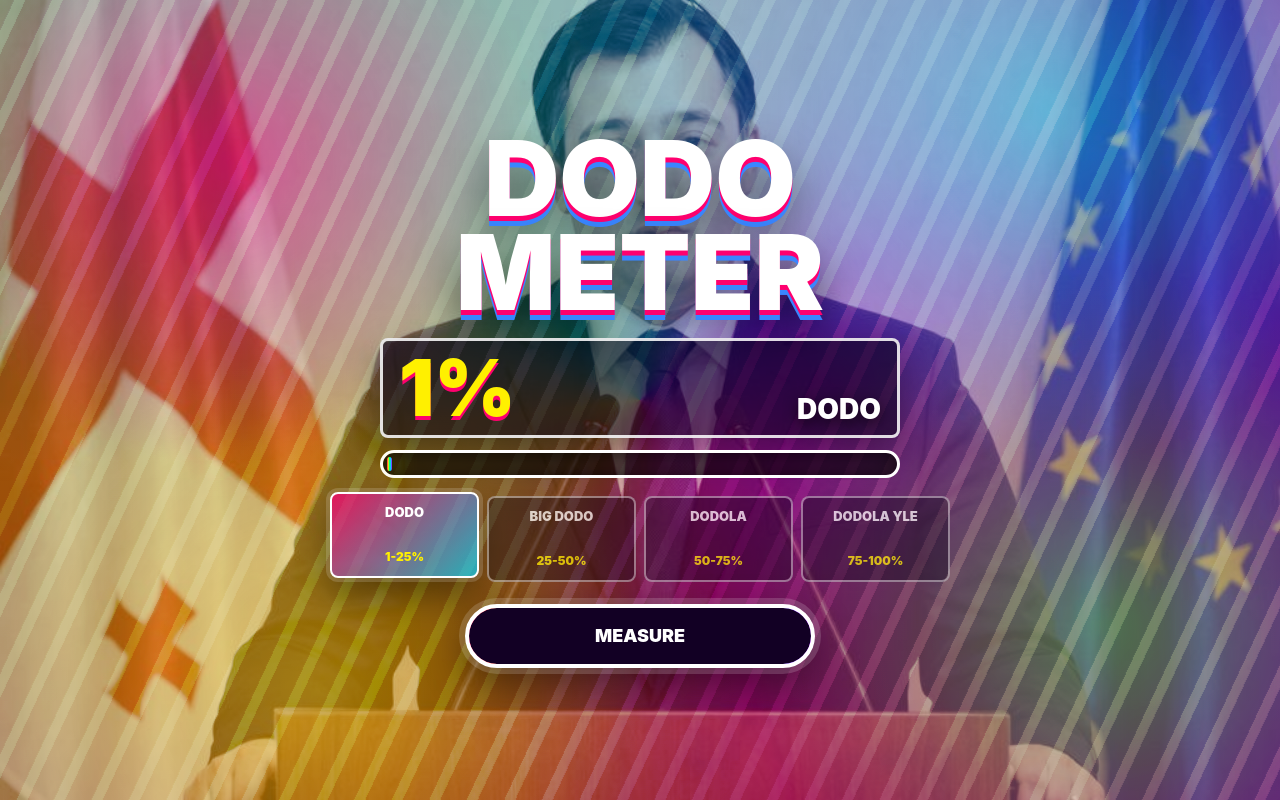
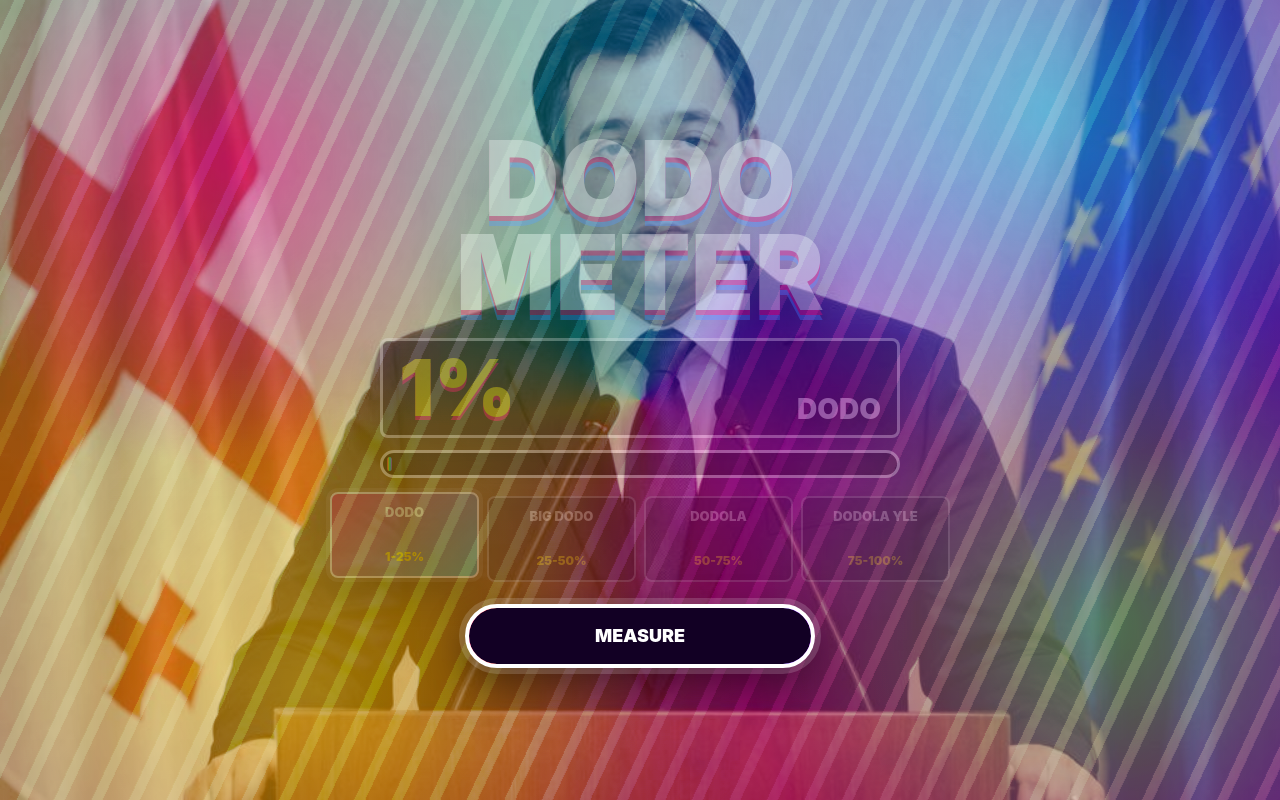
Before and after one commit to daushvat/gio-site, a website built with Vite: page index.html in a window 1280 px wide. Built offline with nearby package versions, Linux system fonts and the light colour scheme.

Commit message:
Set DODO meter opacity to 30 percent

```diff
--- a/src/style.css
+++ b/src/style.css
@@ -109,6 +109,7 @@ button {
   max-width: 560px;
   margin: 0;
   color: #ffffff;
+  opacity: 0.3;
   font-size: clamp(46px, 12vw, 104px);
   line-height: 0.9;
   font-weight: 950;
@@ -122,6 +123,7 @@ button {
   width: min(100%, 520px);
   display: grid;
   gap: 12px;
+  opacity: 0.3;
 }
 
 .meter-readout {
@@ -177,6 +179,7 @@ button {
   display: grid;
   grid-template-columns: repeat(4, minmax(0, 1fr));
   gap: 8px;
+  opacity: 0.3;
 }
 
 .chart-segment {
```
